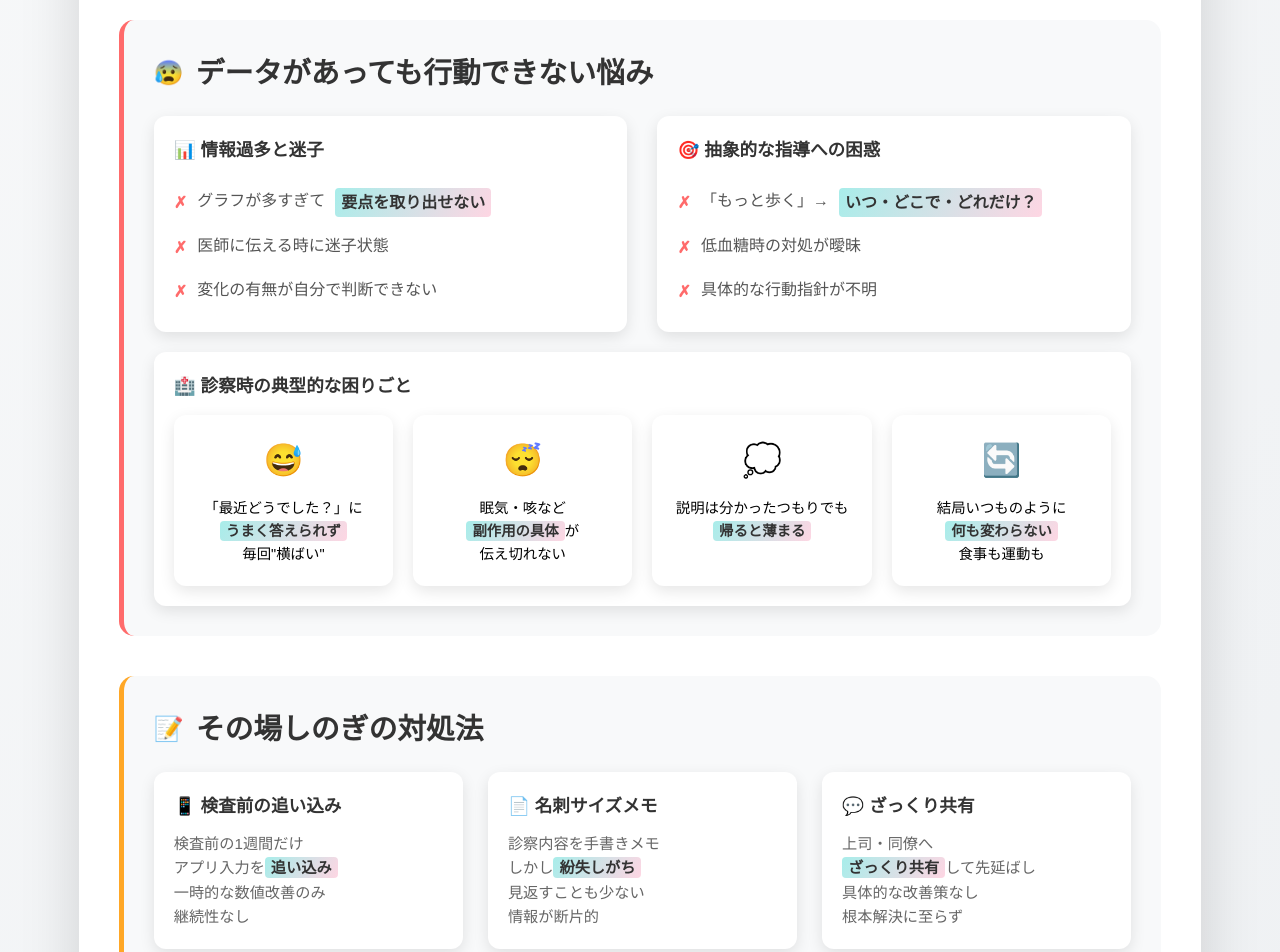
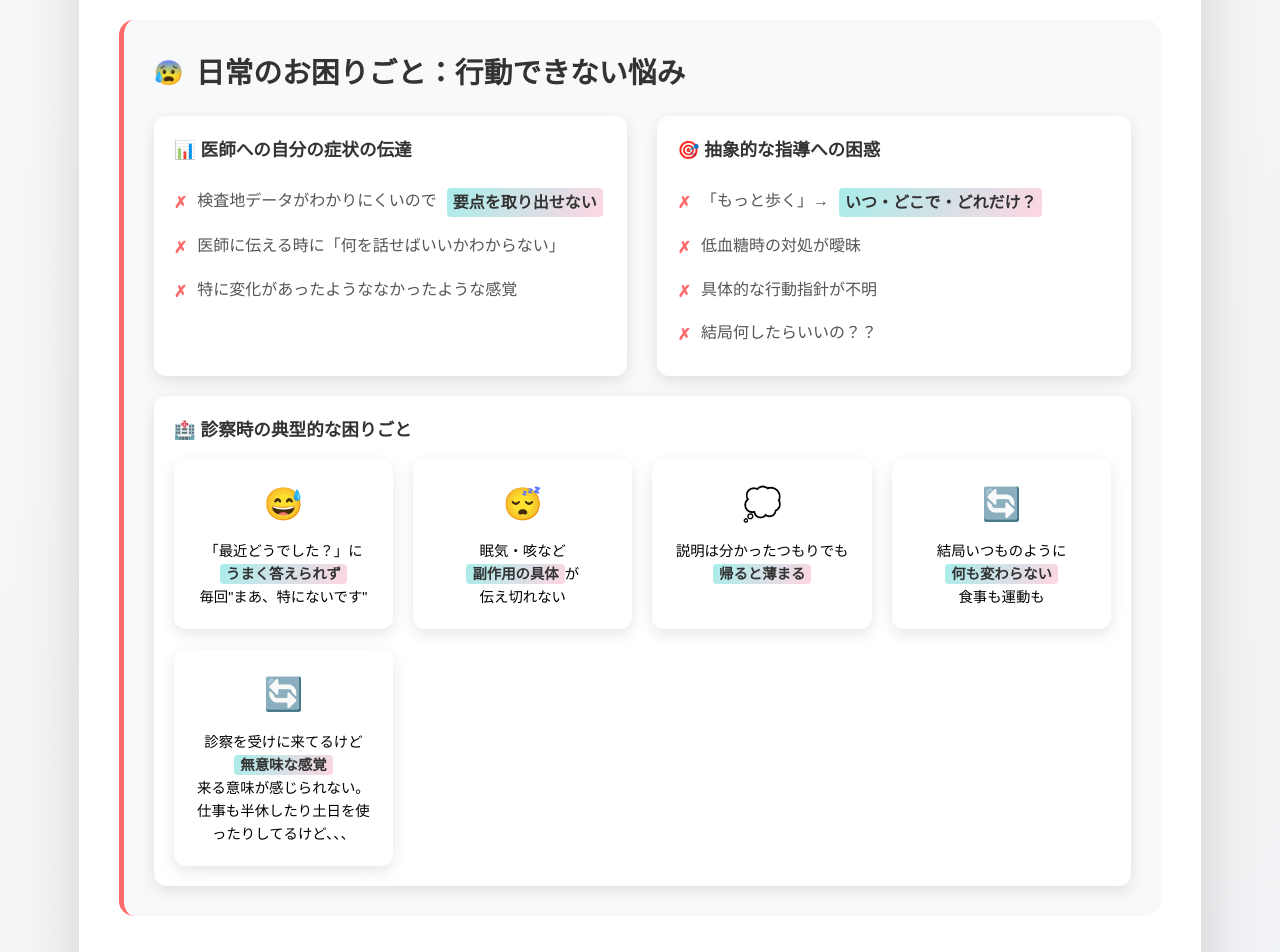
Before and after one commit to Keeeeei-Soeda/yorisoi-architecture, a plain HTML site: page user_journey/patient01_seikatsushukan.html in a window 1280 px wide. Shown: the part 640-1592 px from the top of the page. Drawn offline with Linux system fonts and the light colour scheme.

Commit message:
Update patient01_seikatsushukan.html

```diff
--- a/user_journey/patient01_seikatsushukan.html
+++ b/user_journey/patient01_seikatsushukan.html
@@ -549,15 +549,15 @@
             <div class="section problems-section">
                 <h2 class="section-title">
                     <span class="section-icon">😰</span>
-                    データがあっても行動できない悩み
+                    日常のお困りごと：行動できない悩み
                 </h2>
                 <div class="two-column">
                     <div class="info-card">
-                        <div class="card-title">📊 情報過多と迷子</div>
+                        <div class="card-title">📊 医師への自分の症状の伝達</div>
                         <ul class="problem-list">
-                            <li><span class="problem-icon">✗</span>グラフが多すぎて<span class="highlight">要点を取り出せない</span></li>
-                            <li><span class="problem-icon">✗</span>医師に伝える時に迷子状態</li>
-                            <li><span class="problem-icon">✗</span>変化の有無が自分で判断できない</li>
+                            <li><span class="problem-icon">✗</span>検査地データがわかりにくいので<span class="highlight">要点を取り出せない</span></li>
+                            <li><span class="problem-icon">✗</span>医師に伝える時に「何を話せばいいかわからない」</li>
+                            <li><span class="problem-icon">✗</span>特に変化があったようななかったような感覚</li>
                         </ul>
                     </div>
                     <div class="info-card">
@@ -566,6 +566,7 @@
                             <li><span class="problem-icon">✗</span>「もっと歩く」→<span class="highlight">いつ・どこで・どれだけ？</span></li>
                             <li><span class="problem-icon">✗</span>低血糖時の対処が曖昧</li>
                             <li><span class="problem-icon">✗</span>具体的な行動指針が不明</li>
+                            <li><span class="problem-icon">✗</span>結局何したらいいの？？</li>
                         </ul>
                     </div>
                 </div>
@@ -576,7 +577,7 @@
                         <div class="info-card">
                             <div style="text-align: center; font-size: 2rem; margin-bottom: 10px;">😅</div>
                             <div style="font-size: 0.9rem; text-align: center;">
-                                「最近どうでした？」に<br><span class="highlight">うまく答えられず</span><br>毎回"横ばい"
+                                「最近どうでした？」に<br><span class="highlight">うまく答えられず</span><br>毎回"まあ、特にないです"
                             </div>
                         </div>
                         <div class="info-card">
@@ -595,6 +596,12 @@
                             <div style="text-align: center; font-size: 2rem; margin-bottom: 10px;">🔄</div>
                             <div style="font-size: 0.9rem; text-align: center;">
                                 結局いつものように<br><span class="highlight">何も変わらない</span><br>食事も運動も
+                            </div>
+                        </div>
+                        <div class="info-card">
+                            <div style="text-align: center; font-size: 2rem; margin-bottom: 10px;">🔄</div>
+                            <div style="font-size: 0.9rem; text-align: center;">
+                                診察を受けに来てるけど<br><span class="highlight">無意味な感覚</span><br>来る意味が感じられない。仕事も半休したり土日を使ったりしてるけど、、、
                             </div>
                         </div>
                     </div>
@@ -629,7 +636,7 @@
                     <div class="info-card">
                         <div class="card-title">💬 ざっくり共有</div>
                         <div class="card-content">
-                            上司・同僚へ<br>
+                            上司・家族へ<br>
                             <span class="highlight">ざっくり共有</span>して先延ばし<br>
                             具体的な改善策なし<br>
                             根本解決に至らず
```
